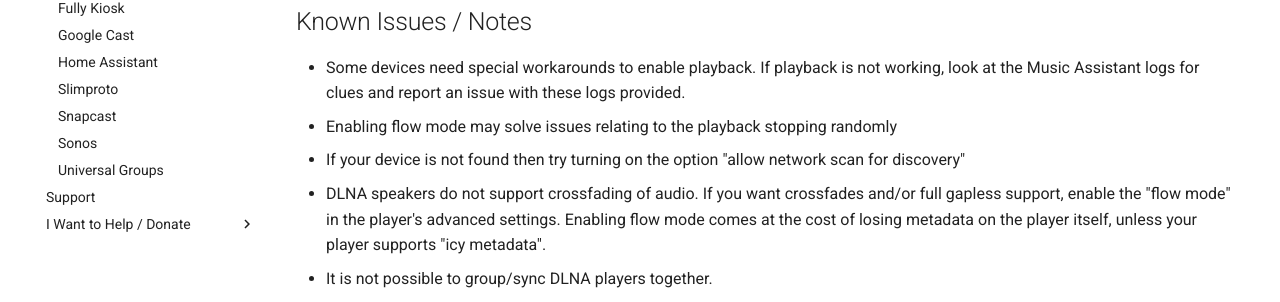
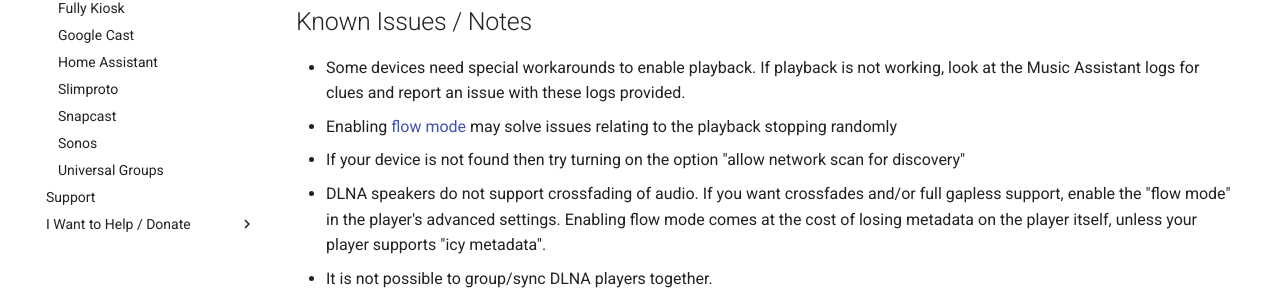
Before and after one commit to pwbriggs/music-assistant.github.io, an MkDocs documentation site: the page built from docs/player-support/dlna.md, in a window 1280 px wide. Shown: the part 435-737 px from the top of the page. Built offline with MkDocs 1.6.1 and Material for MkDocs 9.7.7, drawn with Linux system fonts in a browser that asks for light colours; part of the change alters nothing that is shown.

```diff
--- a/docs/player-support/dlna.md
+++ b/docs/player-support/dlna.md
@@ -9,7 +9,7 @@ Music Assistant has support for uPnP/DLNA based devices. This is a (somewhat) un
 ## Known Issues / Notes
 
 - Some devices need special workarounds to enable playback. If playback is not working, look at the Music Assistant logs for clues and report an issue with these logs provided.
-- Enabling flow mode may solve issues relating to the playback stopping randomly
+- Enabling [flow mode](../faq/normalization/#track-queueing) may solve issues relating to the playback stopping randomly
 - If your device is not found then try turning on the option "allow network scan for discovery"
 - DLNA speakers do not support crossfading of audio. If you want crossfades and/or full gapless support, enable the "flow mode" in the player's advanced settings. Enabling flow mode comes at the cost of losing metadata on the player itself, unless your player supports "icy metadata".
 - It is not possible to group/sync DLNA players together.
```
